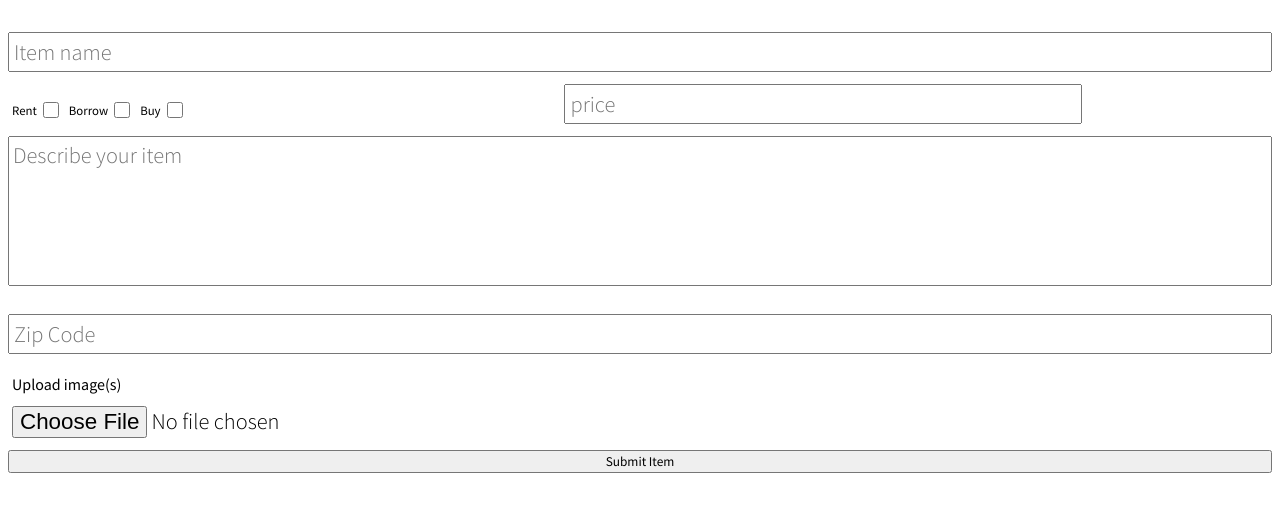
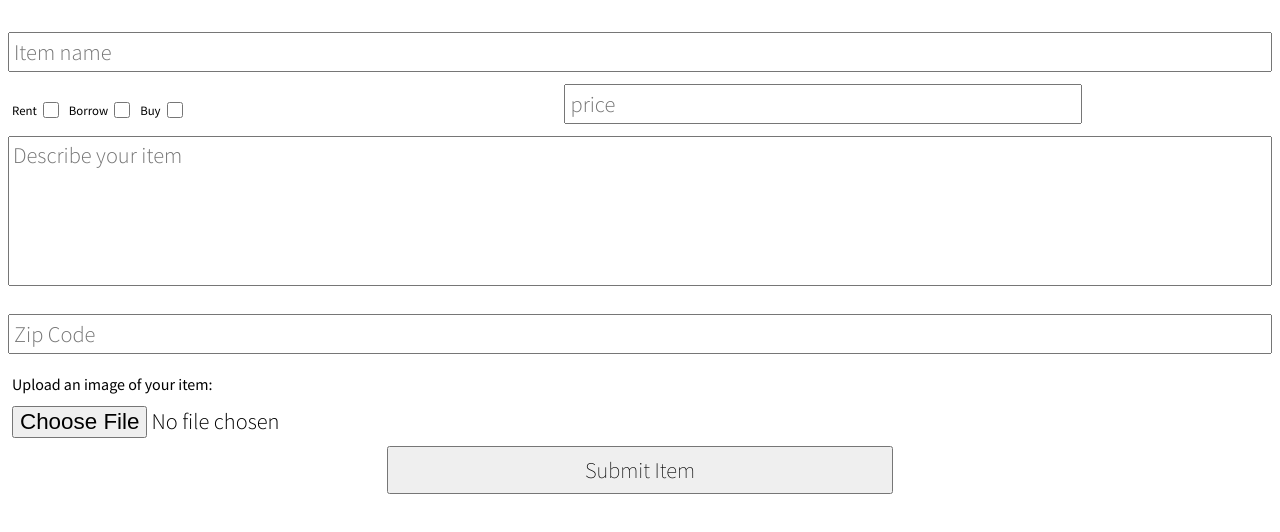
Before and after one commit to Rent-Borrow-Buy/Rent-Borrow-Buy-Frontend, a React app: page /additem in a window 1280 px wide. Shown: the top 532 px of the page. Built offline with nearby package versions, Linux system fonts and the light colour scheme; no server answers.

Commit message:
adjust button styling for add item form

```diff
--- a/src/components/ImageUpload.jsx
+++ b/src/components/ImageUpload.jsx
@@ -20,7 +20,7 @@ export default function ImageUpload({ setPreviewSource, setSelectedFile }) {
 
   return (
     <>
-      <label htmlFor="image">Upload image(s)</label>
+      <label htmlFor="image">Upload an image of your item:</label>
       <input
         type="file"
         name="image"
--- a/src/views/AddItem.css
+++ b/src/views/AddItem.css
@@ -66,3 +66,16 @@
 .addItemForm textarea {
   resize: none;
 }
+
+.uploadImage {
+  width: 90%;
+  margin: 12px auto;
+}
+
+.addItemForm button {
+  width: 40%;
+  margin: auto;
+  font-size: 1.4rem;
+  padding: 8px;
+  font-weight: 200;
+}
--- a/src/views/AddItem.jsx
+++ b/src/views/AddItem.jsx
@@ -124,6 +124,7 @@ export default function AddItem() {
         />
         {previewSource && (
           <img
+            className={styles.uploadImage}
             src={previewSource}
             alt="chosen file"
             style={{ height: '300px' }}
```
Lines whose indentation alone changed are shown as unchanged.
